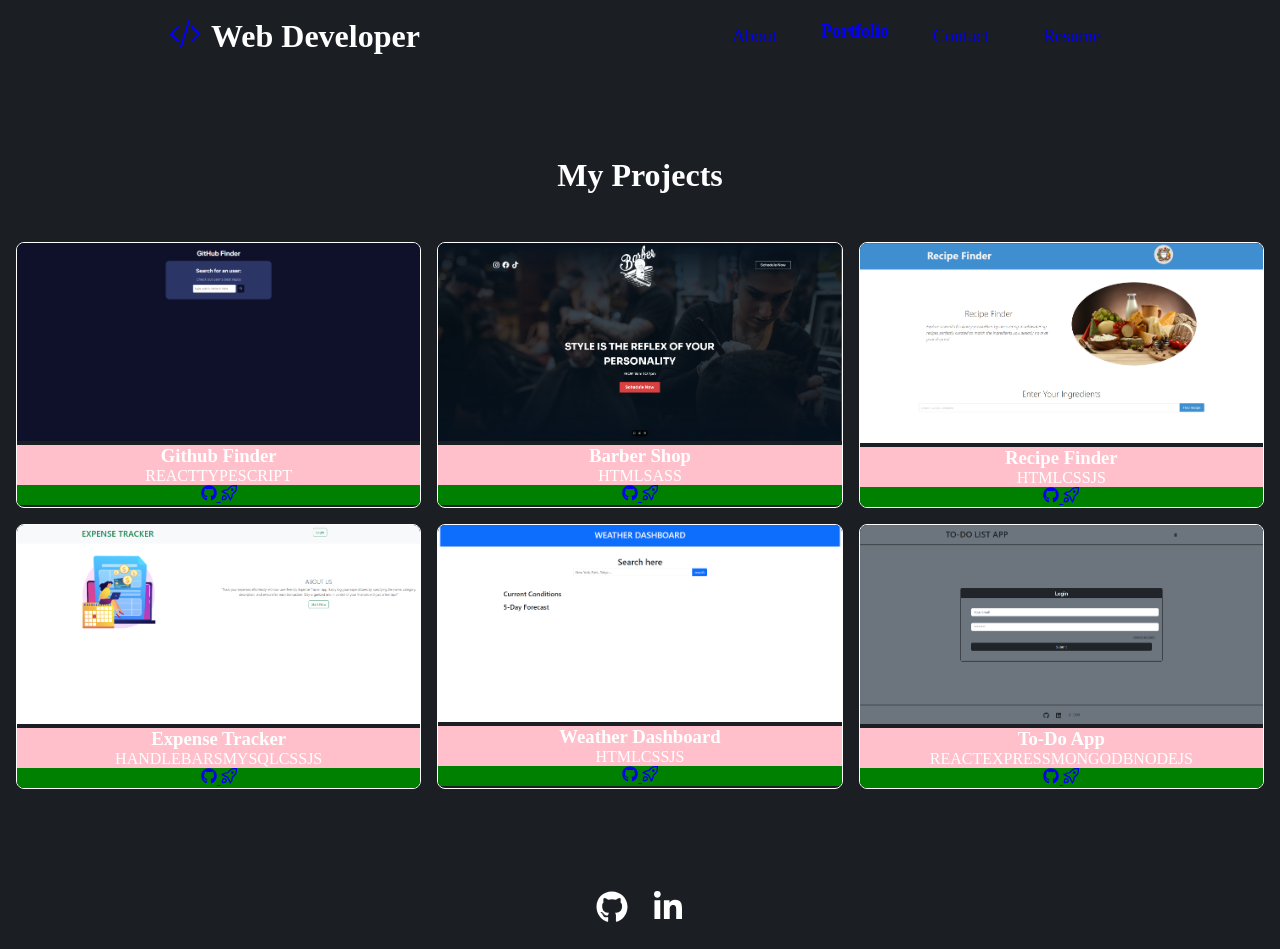
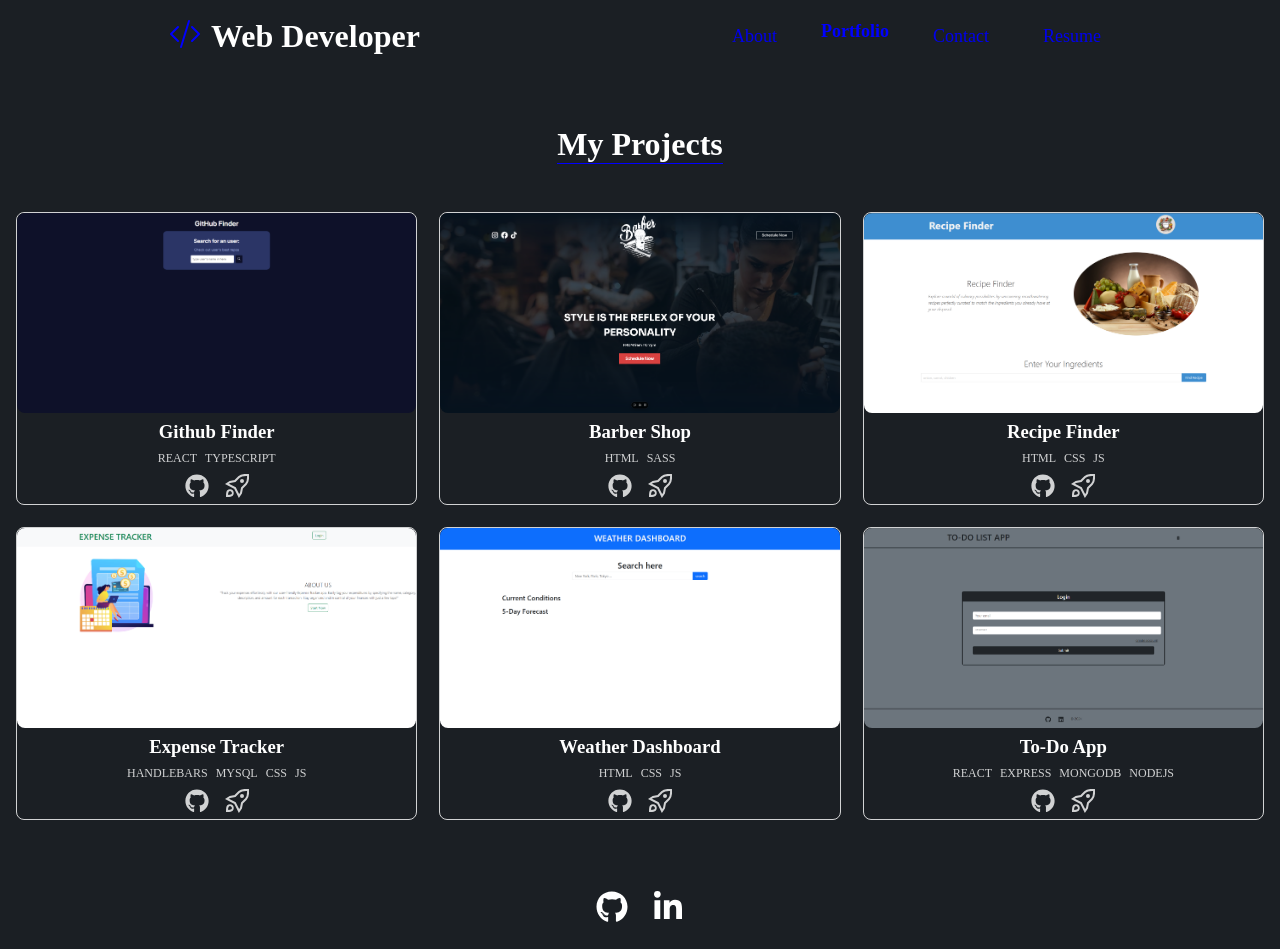
Before and after one commit to alesk1v9/React-Ts-Portfolio, a React (Vite) app: page /portfolio in a window 1280 px wide. Built offline with nearby package versions, Linux system fonts and the light colour scheme.

Commit message:
finished portfolio component

```diff
--- /dev/null
+++ b/src/pages/Contact.module.css
@@ -0,0 +1,22 @@
+.contact_container {
+    min-height: 100vh;
+    width: 100%;
+    background-color: #1b1f24;
+    color: #fff;
+    display: flex;
+    flex-direction: column;
+    align-items: center;
+    gap: 48px;
+}
+.contact_container h2 {
+    margin-top: 48px;
+    font-size: 32px;
+    border-bottom: #0000ff 1px solid;
+}
+.contact_container form {
+    display: flex;
+    flex-direction: column;
+    gap: 32px;
+    width: 50%;
+    justify-content: center;
+}
--- a/src/pages/Contact.tsx
+++ b/src/pages/Contact.tsx
@@ -1,8 +1,25 @@
-import React from 'react'
+import { useState }from 'react'
+import classes from "./Contact.module.css";
 
 const Contact = () => {
+
+  const [name, setName] = useState('');
+  const [email, setEmail] = useState('');
+  const [message, setMessage] = useState('');
+
   return (
-    <div>Contact</div>
+    <div className={classes.contact_container}>
+      <h2>Get in touch</h2>
+      <form>
+        <input placeholder='name' onChange={(e)=> setName(e.target.value)}
+        type="text" value={name}/>
+        <input placeholder='email' onChange={(e) => setEmail(e.target.value)}
+        type="email" value={email} />
+        <input placeholder='type here your message' onChange={(e) => setMessage(e.target.value)}
+        type="textarea" value={message} />
+        <button>Submit</button>
+      </form>
+    </div>
   )
 }
 
--- a/src/pages/Portfolio.module.css
+++ b/src/pages/Portfolio.module.css
@@ -11,32 +11,91 @@
 }
 .portfolio_conatainer h2 {
     font-size: 32px;
+    border-bottom: #0000ff 1px solid;
 }
 .projects_container {
     display: flex;
     flex-wrap: wrap;
-    gap: 16px;
+    gap: 22px;
     justify-content: space-between;
     padding: 0 16px;
 }
 .project_card {
-    flex: 1 1 calc(33.333% - 16px);
+    flex: 1 1 calc(33.333% - 22px);
     box-sizing: border-box;
-    /* padding: 16px; */
-    border: 1px solid #fff;
+    border: 1px solid #FFFFFFCC;
     border-radius: 8px;
     text-align: center;
-    /* background-color: red; */
-    overflow: hidden;
+    position: relative;
+}
+.projects_container:hover .project_card:not(:hover) {
+    opacity: 0.5;
+}
+.project_card:hover {
+    transform: scale(1.05);
+    transition: all 0.3s ease-in-out;
+    opacity: 1;
+    z-index: 1;
+    box-shadow: 0 6px 12px #0000ff;
+}
+.image_container {
+    height: 200px;
+    margin-bottom: 8px;
 }
 .image_container img {
     width: 100%;
     height: 100%;
     object-fit: cover;
+    border-radius: 8px;
 }
 .project_details {
-    background-color: pink;
+    display: flex;
+    flex-direction: column;
+    gap: 8px;
+}
+.details_list {
+    display: flex;
+    flex-direction: row;
+    gap: 8px;
+    list-style: none;
+    justify-content: center;
+}
+.details_list li {
+    font-size: 12px;
+    color: #FFFFFFCC;
 }
 .btns_container {
-    background-color: green;
+    justify-content: center;
+    display: flex;
+    font-size: 24px;
+    gap: 16px;
 }
+.btns_container svg {
+    color: #FFFFFFCC;
+}
+@keyframes translateY {
+    from {
+        transform: translateY(0) scale(1);
+    }
+    to {
+        transform: translateY(-2px) scale(1.1);
+    }
+}
+.btns_container svg:hover {
+    color: blue;
+    animation: translateY 0.8s infinite alternate;
+}
+
+@media screen and (max-width: 768px) {
+    .portfolio_conatainer h2 {
+        display: none;
+    }
+    .projects_container {
+        flex-direction: column;
+        padding: 24px;
+    }
+    .portfolio_conatainer h2 {
+        font-size: 20px;
+        padding-top: 24px;
+    }
+}
--- a/src/pages/Portfolio.tsx
+++ b/src/pages/Portfolio.tsx
@@ -66,8 +66,8 @@ const Portfolio = () => {
 
   return (
     <div className={classes.portfolio_conatainer}>
-      <h2>My Projects</h2>
-      <div className={classes.projects_container}>
+      <h2 data-aos="fade-left">My Projects</h2>
+      <div data-aos="fade-right" className={classes.projects_container}>
         {projects.map((project) => (
           <div className={classes.project_card} key={project.id}>
 
@@ -77,15 +77,17 @@ const Portfolio = () => {
 
             <div className={classes.project_details}>
               <h3>{project.title}</h3>
-              <div>{project.tools}</div>
+              <ul className={classes.details_list}>
+                {project.tools.map((tool) => (
+                  <li>{tool}</li>
+                ))}
+              </ul>
+
+              <ul className={classes.btns_container}>
+                <Link to={project.github_url} target="_blank"><FaGithub /></Link>
+                <Link to={project.deployed_url} target="_blank"> <GrDeploy /></Link>
+              </ul>
             </div>
-
-
-            <ul className={classes.btns_container}>
-              <Link to={project.github_url} target="_blank"><FaGithub /></Link>
-              <Link to={project.deployed_url} target="_blank"> <GrDeploy /></Link>
-            </ul>
-
           </div>
         ))}
       </div>
```
